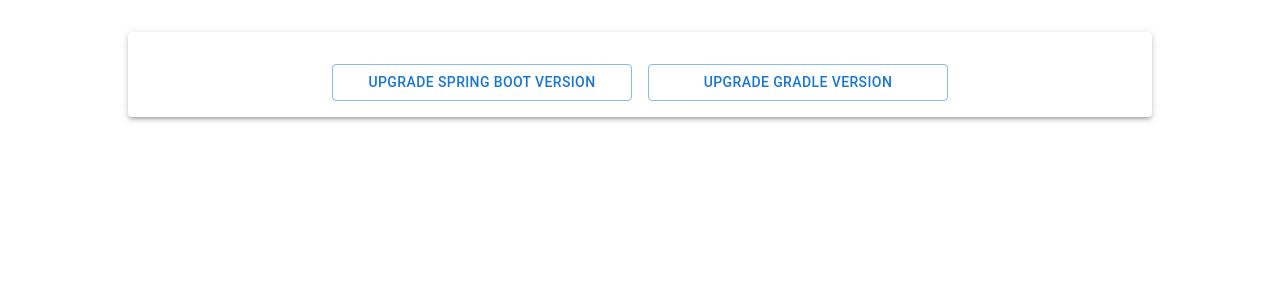
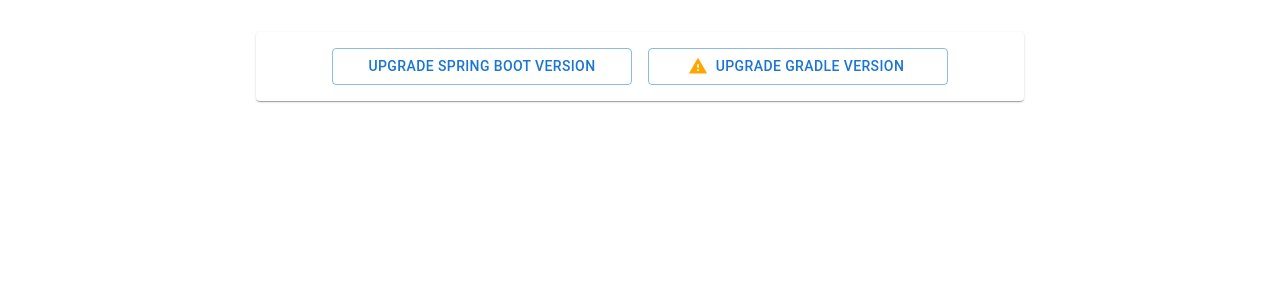
Before and after one commit to FINTLabs/fint-core-consumer-manager-frontend, a Next.js app: page / in a window 1280 px wide. Shown: the top 300 px of the page. Built offline with nearby package versions, Linux system fonts and the light colour scheme.

Commit message:
add better styling

```diff
--- a/src/app/page.js
+++ b/src/app/page.js
@@ -1,6 +1,6 @@
 'use client'
 
-import { Paper } from '@mui/material';
+import {Paper} from '@mui/material';
 import React from 'react';
 import UpgradeButton from "@/components/buttons/UpgradeButton";
 
@@ -12,21 +12,18 @@
     const latestSpringVersion = "3.2.0"
 
     const gradleData = {
-        "utdanning elev": "8.4"
+        "utdanning elev": "8.4",
+        "utdanning vurdering": "8.5"
     }
 
     const latestGradleVersion = "8.5"
 
     return (
-        <div className="flex justify-center pt-8 w-full">
-            <div className="w-4/5 bg-white">
-                <Paper elevation={3} className="p-4">
-                    <div className="flex justify-center space-x-4 mt-4">
-                        <UpgradeButton type={"Spring Boot"} data={consumerData} latestVersion={latestSpringVersion} />
-                        <UpgradeButton type={"Gradle"} data={gradleData} latestVersion={latestGradleVersion} />
-                    </div>
-                </Paper>
+        <Paper className="flex justify-center items-center w-3/5 m-auto my-8 p-4">
+            <div className="flex justify-center items-center space-x-4">
+                <UpgradeButton type={"Spring Boot"} data={consumerData} latestVersion={latestSpringVersion}/>
+                <UpgradeButton type={"Gradle"} data={gradleData} latestVersion={latestGradleVersion}/>
             </div>
-        </div>
+        </Paper>
     );
 }
```
